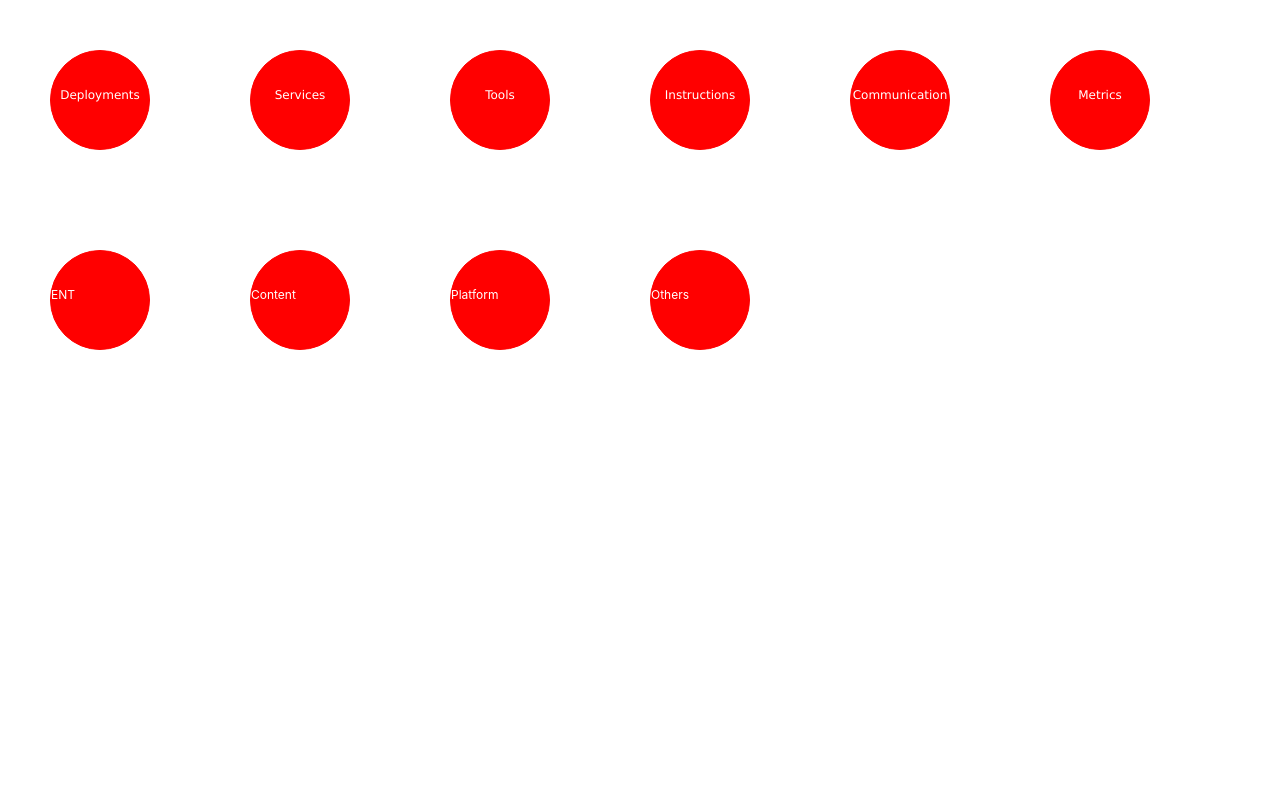
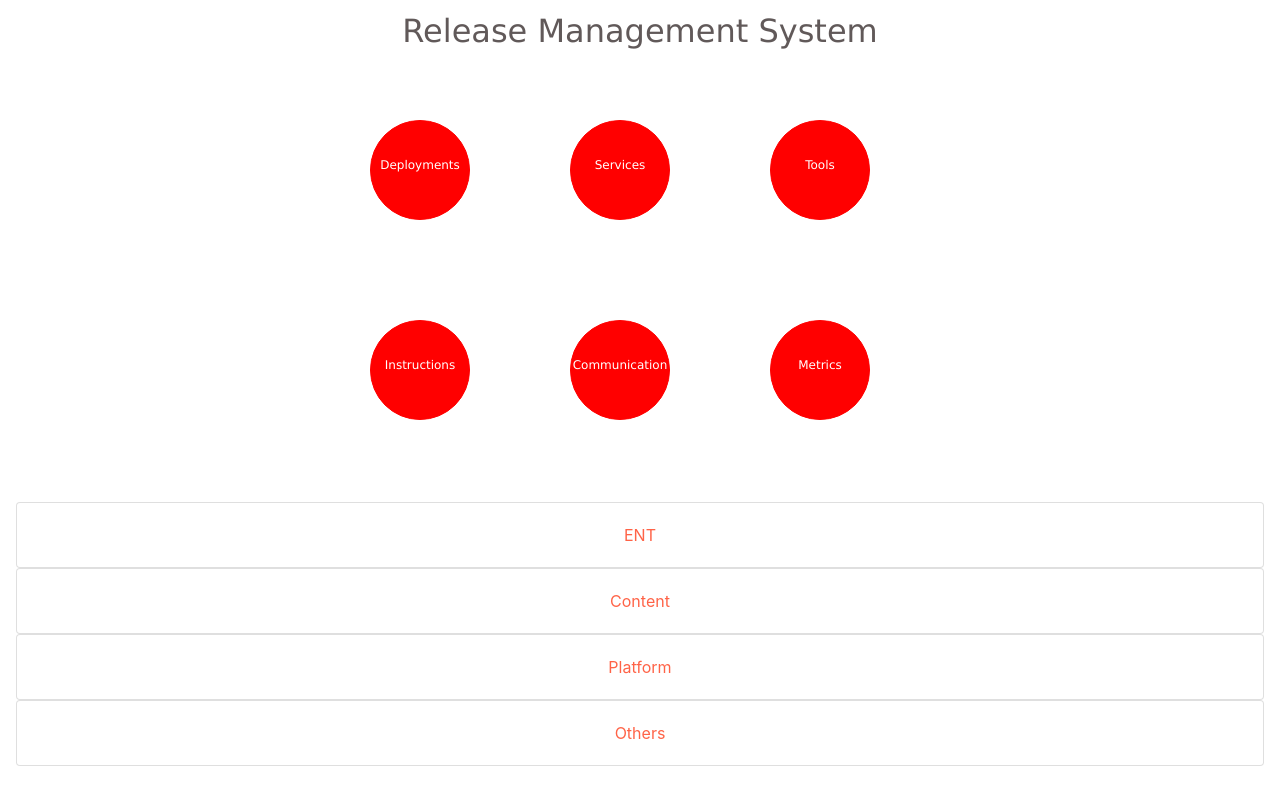
Before and after one commit to piyushgupta0307/RE-Page, an Angular app: page / in a window 1280 px wide. Both pictures are taken after a click on the element "Deployments". Shown: the top 802 px of the page. Built offline with nearby package versions, Linux system fonts and the light colour scheme.

Commit message:
By Piyush

```diff
--- a/src/app/app.component.css
+++ b/src/app/app.component.css
@@ -7,7 +7,8 @@
 #container
 {
     font-family:"Verdana";
-
+    margin: 0 auto;
+    width: 50%;
 }
 .col1
 {
@@ -45,3 +46,10 @@ font-size:12px;
     padding: 0px;
     margin: 0px;
 }
+
+#header
+{
+    padding: 12px 15px;
+    color:rgba(12, 0, 0, 0.65);
+    text-align: center;
+}
--- a/src/app/app.component.html
+++ b/src/app/app.component.html
@@ -1,6 +1,7 @@
 <div id="container">
-   <div class="page-header">
-   </div>
+    <div id="header">
+        <h2>Release Management System</h2>
+      </div>
    <div class="my-auto text-center">
       <div class="row">
          <ng-container *ngFor="let d of arr; index as i" >
--- a/src/app/route/route.component.css
+++ b/src/app/route/route.component.css
@@ -12,10 +12,19 @@
 
 a {
 text-decoration:none;
-color:white;
+color:Tomato;
 }
 
 .ptext{
 margin-top:35px;
 font-size:12px;
 }
+
+.jumbo {
+    padding: 2rem 1rem;
+    margin-bottom: 2rem;
+    /* background-color: #e9ecef; */
+    border-radius: 0.3rem;
+    text-align: center;
+    clear:both;
+}
--- a/src/app/route/route.component.html
+++ b/src/app/route/route.component.html
@@ -1,6 +1,10 @@
-
+<!--
      <ng-container *ngFor="let d of arr3 index as i">
 	 <div class="col1">
 	  <a href="{{d.src}}" target="_blank"><p class="ptext">{{d.title}}</p></a>
 	    </div>
-	  </ng-container>
+	  </ng-container> -->
+
+				<ul class="jumbo">
+					 <li class="list-unstyled list-inline card card-body mb-8" *ngFor="let d of arr3 index as i"><a href="{{d.src}}" target="_blank">{{d.title}}</a></li>
+				</ul>
```
